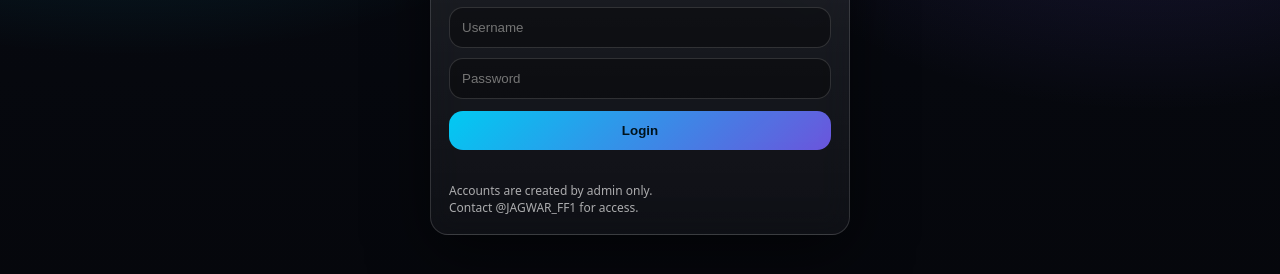
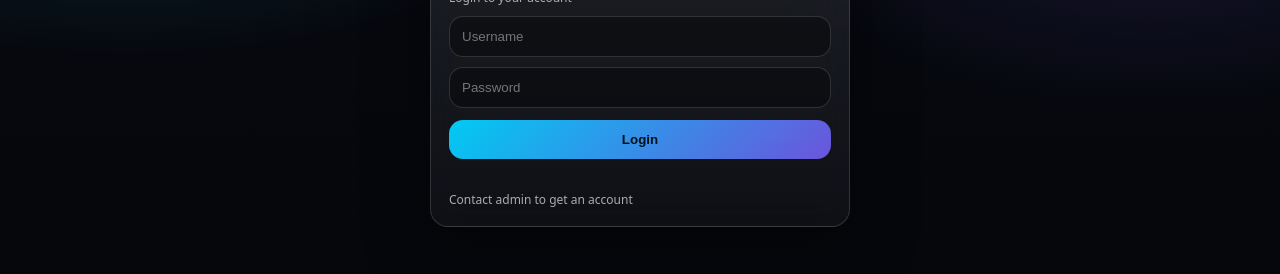
Before and after one commit to saadbelhioual102-sketch/RAGNAR-HOST1, a plain HTML site: page login.html in a window 1280 px wide. Shown: the part 324-598 px from the top of the page. Drawn offline with Linux system fonts and the light colour scheme.

Commit message:
Update login.html

```diff
--- a/login.html
+++ b/login.html
@@ -43,7 +43,7 @@
     </div>
 
     <div class="msg" id="m"></div>
-    <div class="sub">Accounts are created by admin only.<br>Contact @JAGWAR_FF1 for access.</div>
+    <div class="sub">Contact admin to get an account</div>
   </div>
 
 <script>
```
